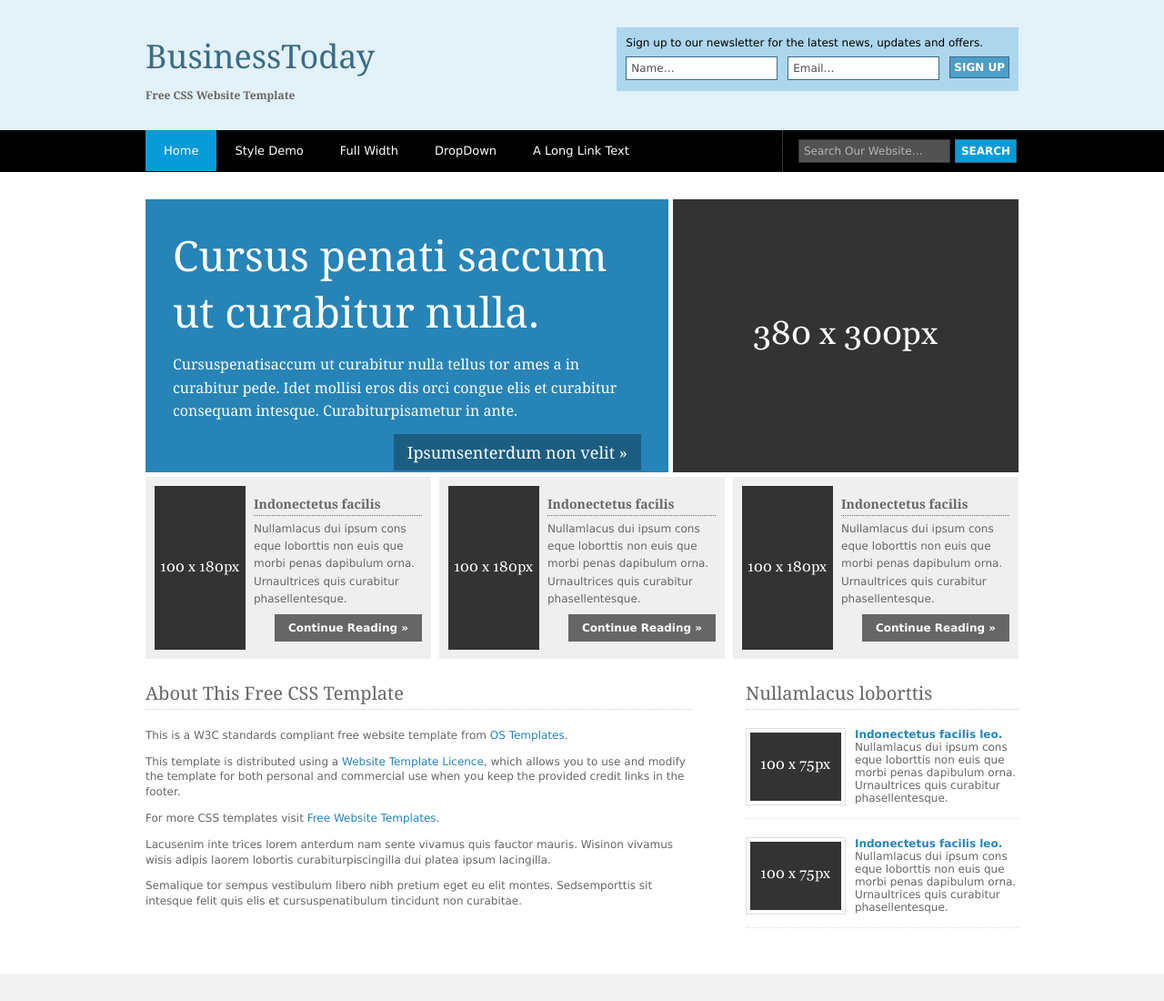
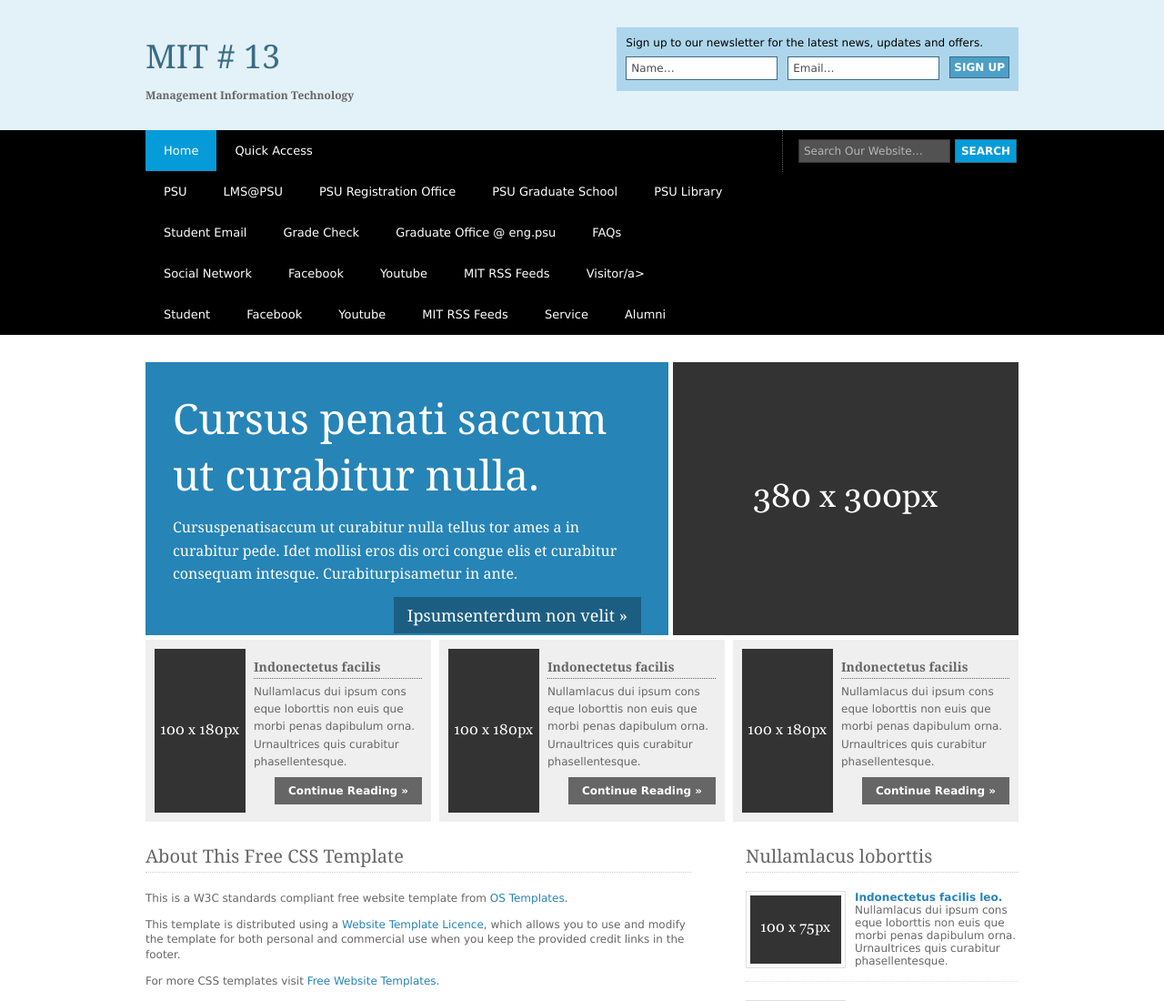
Before and after one commit to 5710121051-ninlawat/project2, a plain HTML site: page webmit/index.html in a window 1280 px wide. Shown: the top 1100 px of the page at 91% size. Drawn offline with Linux system fonts and the light colour scheme.

Commit message:
update menubar
แก้ไขส่วนของเมนู ทำ dropdown
เหลือหัวข้อหลัง ๆ

```diff
--- a/webmit/index.html
+++ b/webmit/index.html
@@ -10,8 +10,8 @@
 		<div class="wrapper col1">
 			<div id="header">
 				<div id="logo">
-					<h1><a href="#">BusinessToday</a></h1>
-					<p><strong>Free CSS Website Template</strong></p>
+					<h1><a href="#">MIT # 13</a></h1>
+					<p><strong>Management Information Technology</strong></p>
 				</div>
 				<div id="newsletter">
 					<p>Sign up to our newsletter for the latest news, updates and offers.</p>
@@ -32,16 +32,43 @@
 				<div id="topnav">
 					<ul>
 						<li class="active"><a href="index.html">Home</a></li>
-						<li><a href="style-demo.html">Style Demo</a></li>
-						<li><a href="full-width.html">Full Width</a></li>
-						<li><a href="#">DropDown</a>
+						<li><a href="#">Quick Access</a></li>
+							<ul>
+								<li><a href="#">PSU</a></li>
+								<li><a href="#">LMS@PSU</a></li>
+								<li><a href="#">PSU Registration Office</a></li>
+								<li><a href="#">PSU Graduate School</a></li>
+								<li><a href="#">PSU Library</a></li>
+								<li><a href="#">Student Email</a></li>
+								<li><a href="#">Grade Check</a></li>
+								<li><a href="#">Graduate Office @ eng.psu</a></li>
+								<li><a href="#">FAQs</a></li>
+							</ul>
+						<li><a href="#">Social Network</a></li>
+							<ul>
+								<li><a href="#">Facebook</a></li>
+								<li><a href="#">Youtube</a></li>
+								<li><a href="#">MIT RSS Feeds</a></li>
+							</ul>
+						<li><a href="#">Visitor/a>
 							<ul>
 								<li><a href="#">Link 1</a></li>
 								<li><a href="#">Link 2</a></li>
 								<li><a href="#">Link 3</a></li>
 							</ul>
 						</li>
-						<li class="last"><a href="#">A Long Link Text</a></li>
+						<li><a href="#">Student</a></li>
+								<li><a href="#">Facebook</a></li>
+								<li><a href="#">Youtube</a></li>
+								<li><a href="#">MIT RSS Feeds</a></li>
+						<li><a href="#">Service</a>
+							<ul>
+								<li><a href="#">Link 1</a></li>
+								<li><a href="#">Link 2</a></li>
+								<li><a href="#">Link 3</a></li>
+							</ul>
+						</li>
+						<li class="last"><a href="#">Alumni</a></li>
 					</ul>
 				</div>
 				<div id="search">
```
